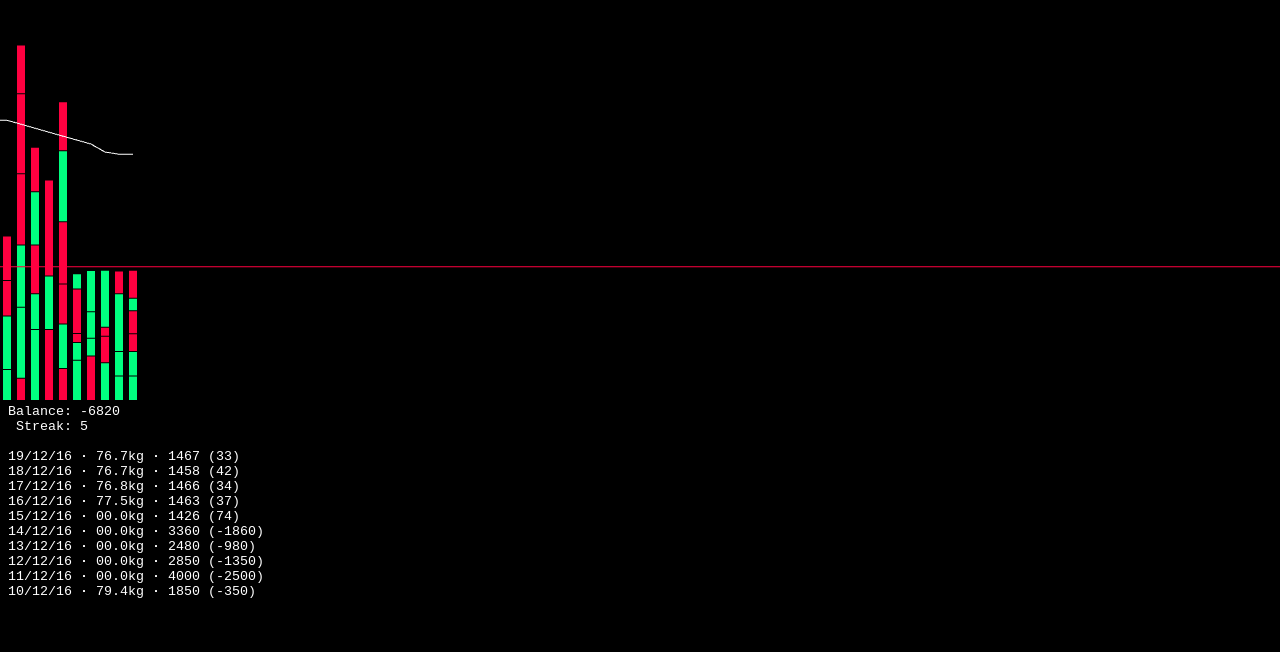
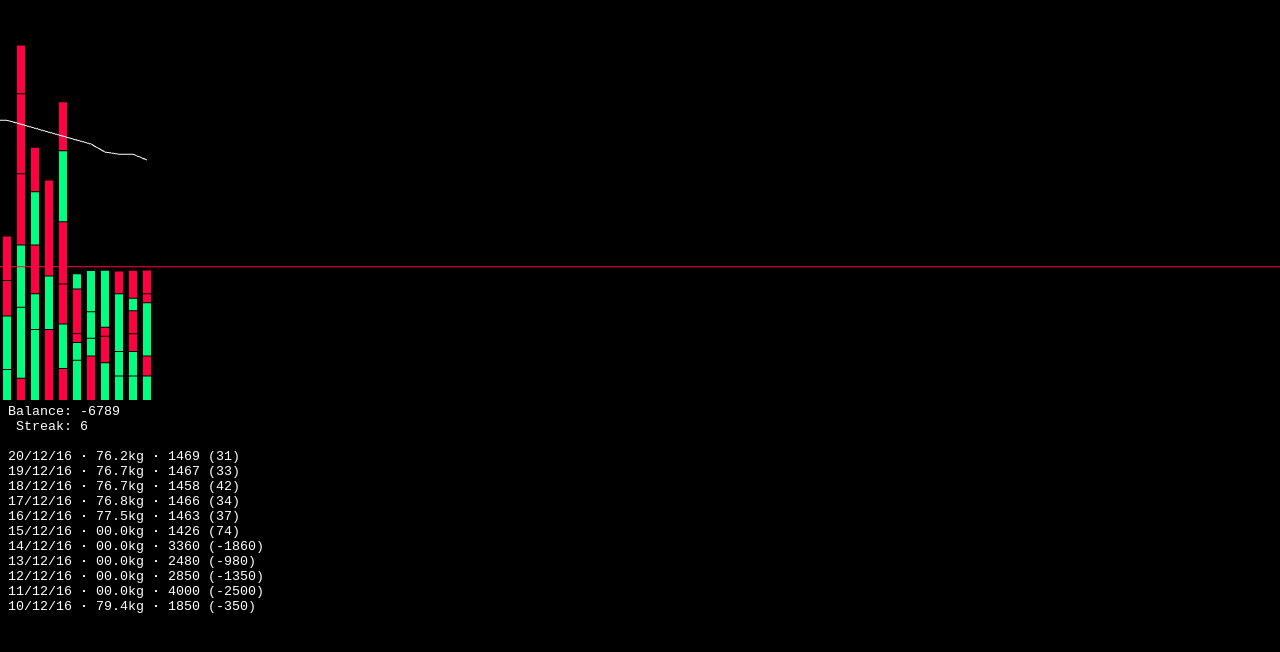
Before and after one commit to albertelwin/albertelwin.github.com, a plain HTML site: page mass/index.html in a window 1280 px wide. Drawn offline with Linux system fonts and the light colour scheme.

Commit message:
updated mass

```diff
--- a/mass/index.html
+++ b/mass/index.html
@@ -228,6 +228,9 @@ DONE:
 				push_food(foods, "fajita_steak", 214, true);
 				push_food(foods, "mac_cheese", 892, true);
 				push_food(foods, "lindt_dark_hazelnut", 86, false);
+				push_food(foods, "shepherds_pie", 500, true);
+				push_food(foods, "mulled_wine", 100, false);
+				push_food(foods, "caramel_wafer", 134, false);
 
 				var diary = APP.diary = { days: [], date: new Date(2016, 11, 9), };
 
@@ -297,6 +300,16 @@ DONE:
 				record_food(diary, foods.lindt_dark_hazelnut, 3);
 				record_food(diary, foods.red_lentil_soup);
 				record_food(diary, foods.choc_oat_biscuit, 7);
+
+				begin_day(diary, 76.2035);
+				record_food(diary, foods.porridge, 3);
+				record_food(diary, foods.choc_oat_biscuit, 5);
+				record_food(diary, foods.shepherds_pie, 1.2);
+				record_food(diary, foods.mulled_wine);
+				record_food(diary, foods.caramel_wafer, 2);
+
+				// record_custom(diary, "christmas_dinner", 900, true);
+				// record_custom(diary, "poached_egg", 71);
 
 				var kcal_balance = 0.0;
 				var kcal_streak = 0;
```
Also changed, not shown: 1 other file.
